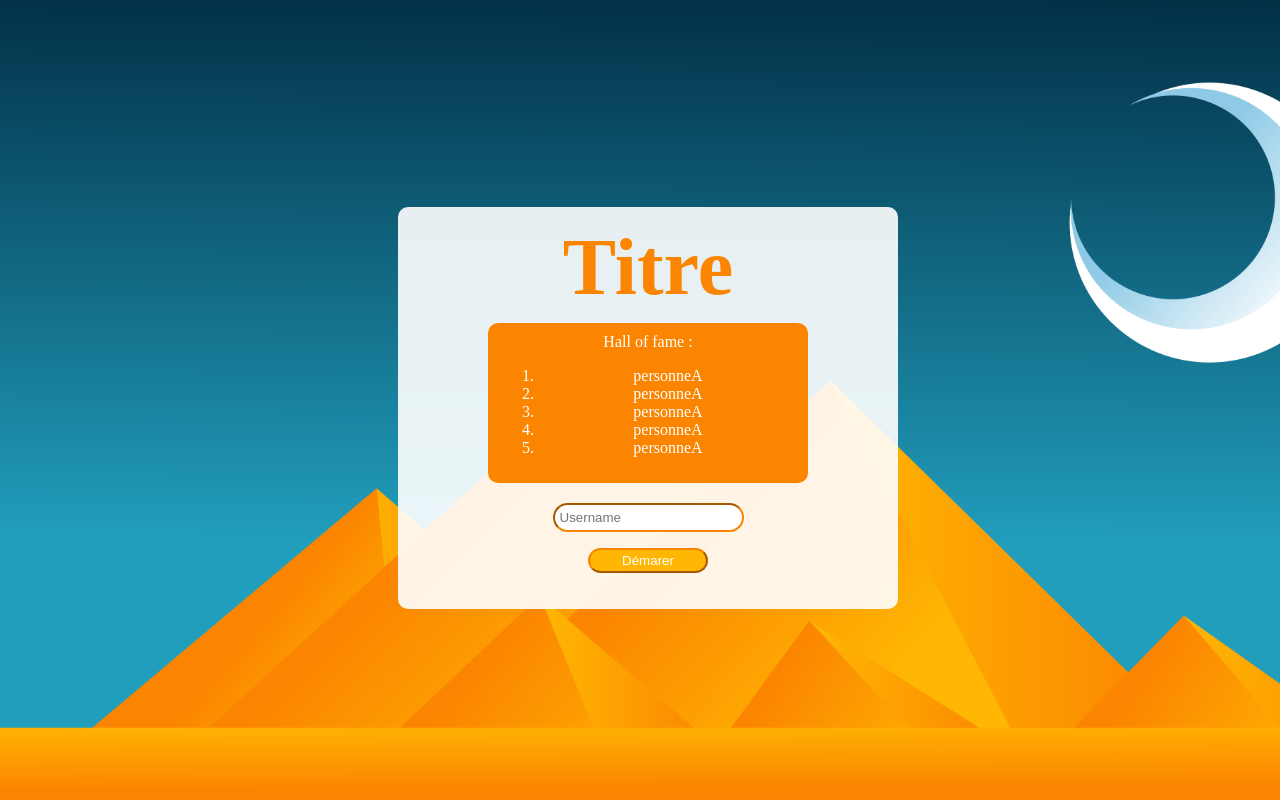
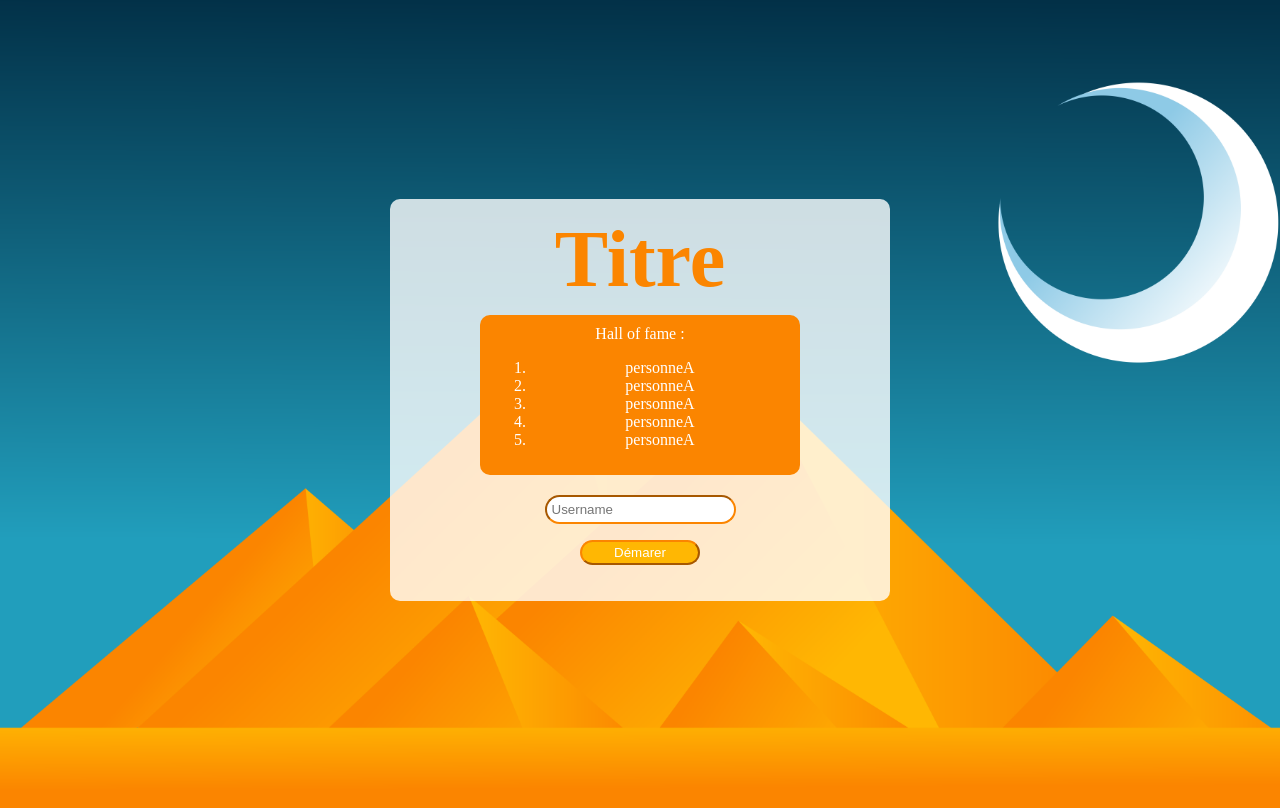
Before and after one commit to Axelle-Ga/Projet_WEB, a PHP site: page / in a window 1280 px wide. After the commit the page ends 773 px from the top, so only its background shows below. Run offline with PHP 8.4, Linux system fonts and the light colour scheme.

Commit message:
Correct bg image

```diff
--- a/style.css
+++ b/style.css
@@ -1,8 +1,13 @@
 html{
-    height: 100%;
-    background-image: url(img/pyramide.png);
-    background-repeat: no-repeat;
+    background: url(img/pyramide.png) no-repeat center center fixed;
+    -webkit-background-size: cover;
+    -moz-background-size: cover;
+    -o-background-size: cover;
     background-size: cover;
+}
+
+body{
+    margin: 0px;
 }
 
 .cadreContainer{
@@ -16,7 +21,7 @@ html{
 .cadre{
     text-align: center;
     width: 500px;
-    background-color: rgba(255, 255, 255, 0.9);
+    background-color: rgba(255, 255, 255, 0.8);
     border-radius: 10px;
 }
 
```
